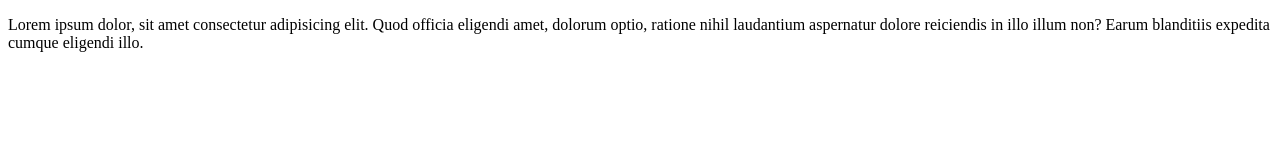
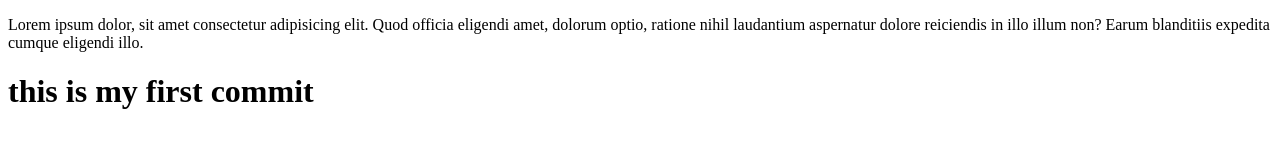
Before and after one commit to ahmedfaraz-dev/my-project, a plain HTML site: page index.html in a window 1280 px wide. Drawn offline with Linux system fonts and the light colour scheme.

Commit message:
adding heading

```diff
--- a/index.html
+++ b/index.html
@@ -7,6 +7,6 @@
 </head>
 <body>
     <p>Lorem ipsum dolor, sit amet consectetur adipisicing elit. Quod officia eligendi amet, dolorum optio, ratione nihil laudantium aspernatur dolore reiciendis in illo illum non? Earum blanditiis expedita cumque eligendi illo.</p>
-
+    <h1>this is my first commit</h1>
 </body>
 </html>
```
